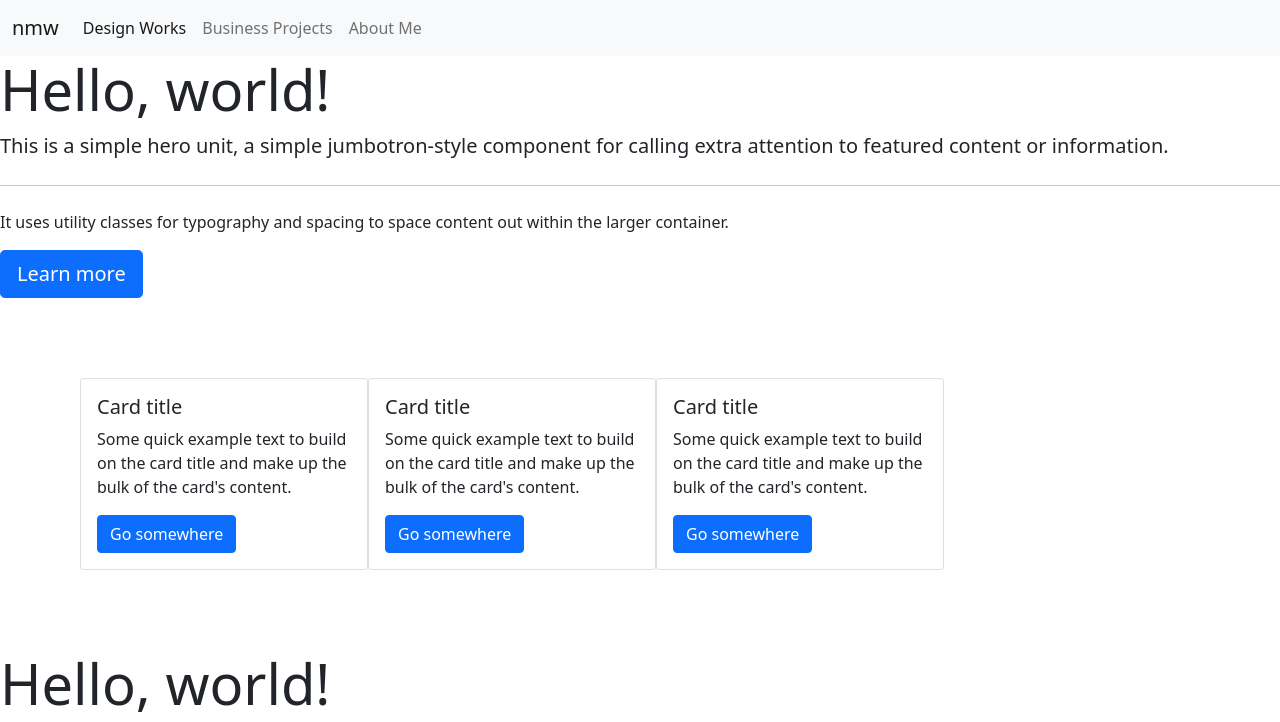
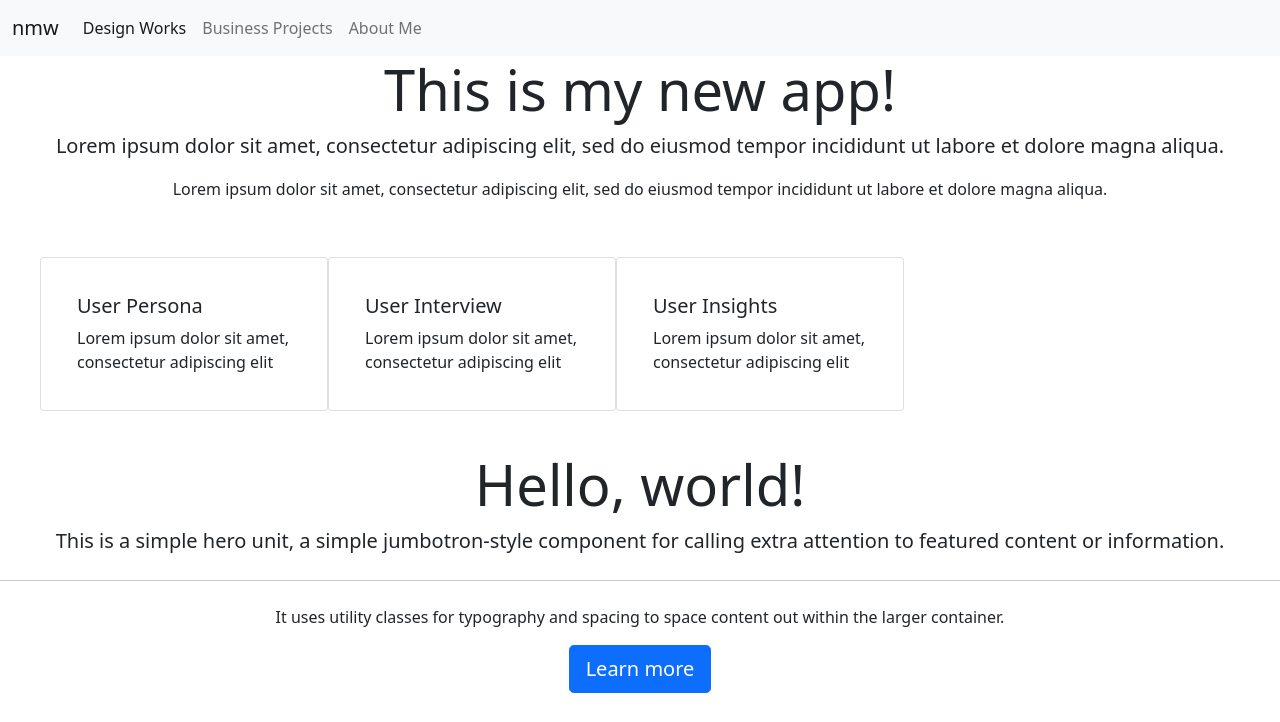
Before and after one commit to tiffanynmw/UX_UI_HW_20, a plain HTML site: page index.html in a window 1280 px wide. Shown: the top 722 px of the page. Drawn offline with nearby package versions, Linux system fonts and the light colour scheme.

Commit message:
brief update

```diff
--- a/index.html
+++ b/index.html
@@ -36,13 +36,9 @@
 
       <!-- Jumbotron section -->
       <div class="jumbotron">
-        <h1 class="display-4">Hello, world!</h1>
-        <p class="lead">This is a simple hero unit, a simple jumbotron-style component for calling extra attention to featured content or information.</p>
-        <hr class="my-4">
-        <p>It uses utility classes for typography and spacing to space content out within the larger container.</p>
-        <p class="lead">
-          <a class="btn btn-primary btn-lg" href="#" role="button">Learn more</a>
-        </p>
+        <h1 class="display-4">This is my new app!</h1>
+        <p class="lead">Lorem ipsum dolor sit amet, consectetur adipiscing elit, sed do eiusmod tempor incididunt ut labore et dolore magna aliqua.</p>
+        <p>Lorem ipsum dolor sit amet, consectetur adipiscing elit, sed do eiusmod tempor incididunt ut labore et dolore magna aliqua.</p>
       </div>
 
 
@@ -50,23 +46,20 @@
       <section class="cards">
       <div class="card" style="width: 18rem;">
         <div class="card-body">
-          <h5 class="card-title">Card title</h5>
-          <p class="card-text">Some quick example text to build on the card title and make up the bulk of the card's content.</p>
-          <a href="#" class="btn btn-primary">Go somewhere</a>
+          <h5 class="card-title">User Persona</h5>
+          <p class="card-text">Lorem ipsum dolor sit amet, consectetur adipiscing elit</p>
         </div>
       </div>
       <div class="card" style="width: 18rem;">
         <div class="card-body">
-          <h5 class="card-title">Card title</h5>
-          <p class="card-text">Some quick example text to build on the card title and make up the bulk of the card's content.</p>
-          <a href="#" class="btn btn-primary">Go somewhere</a>
+          <h5 class="card-title">User Interview</h5>
+          <p class="card-text">Lorem ipsum dolor sit amet, consectetur adipiscing elit</p>
         </div>
       </div>
       <div class="card" style="width: 18rem;">
         <div class="card-body">
-          <h5 class="card-title">Card title</h5>
-          <p class="card-text">Some quick example text to build on the card title and make up the bulk of the card's content.</p>
-          <a href="#" class="btn btn-primary">Go somewhere</a>
+          <h5 class="card-title">User Insights</h5>
+          <p class="card-text">Lorem ipsum dolor sit amet, consectetur adipiscing elit</p>
         </div>
       </div>
     </section>
--- a/style.css
+++ b/style.css
@@ -2,6 +2,14 @@
     display: flex;
     flex-direction: row;
     padding: 40px;
-    margin: 40px;
-    align-items: center;
 }
+
+.card {
+    display: flex;
+    padding: 20px;
+    justify-content: center;
+}
+
+.jumbotron {
+    text-align: center;
+}
```
